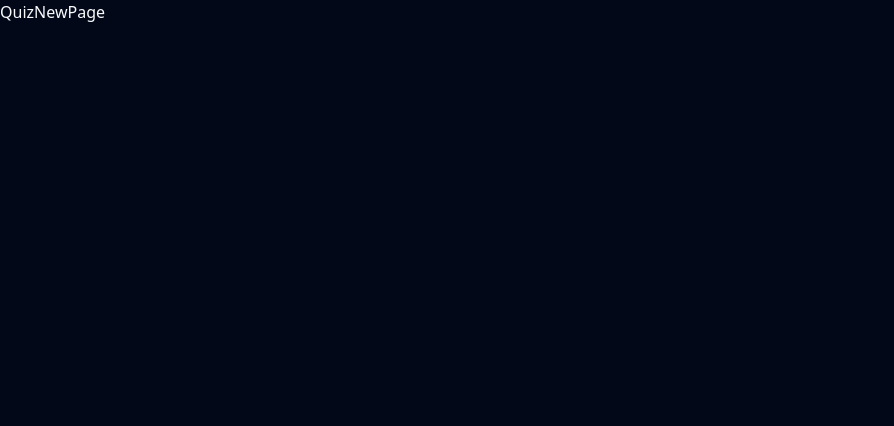
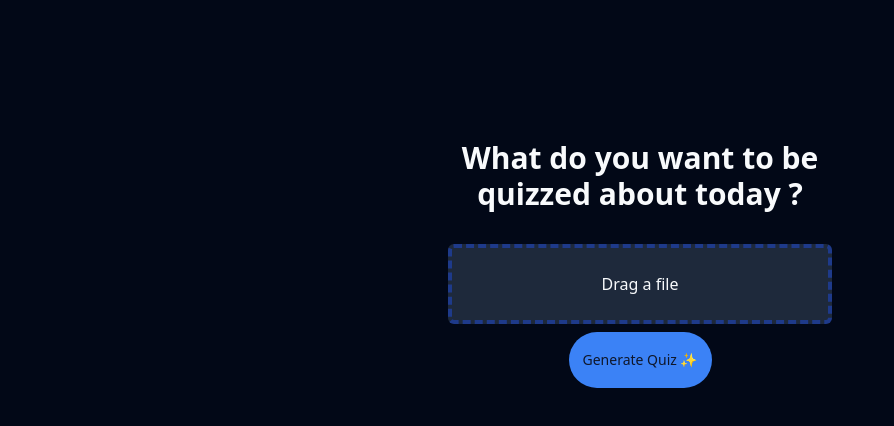
Before and after one commit to rahmatulloh19/quizz-ai, a Next.js app: page /quiz/new in a window 1280 px wide. Shown: the top 426 px of the page, without its empty margins (0-894 px from the left). Built offline with nearby package versions, Linux system fonts and the light colour scheme.

Commit message:
Upload Document component finished

```diff
--- a/src/app/quiz/new/page.tsx
+++ b/src/app/quiz/new/page.tsx
@@ -1,5 +1,14 @@
+import { UploadDoc } from "@/components/shared";
+
 const QuizNewPage = () => {
-  return <div>QuizNewPage</div>;
+  return (
+    <div className="flex flex-1 flex-col">
+      <main className="py-11 flex flex-col max-w-96 mx-auto text-center gap-4 items-center flex-1 mt-24">
+        <h2 className="text-3xl font-bold mb-4">What do you want to be quizzed about today ?</h2>
+        <UploadDoc />
+      </main>
+    </div>
+  );
 };
 
 export default QuizNewPage;
--- a/src/components/shared/QuizSubmission.tsx
+++ b/src/components/shared/QuizSubmission.tsx
@@ -1,7 +1,9 @@
+"use client";
+
 import Image from "next/image";
-import { Bar } from ".";
 import { useEffect } from "react";
 import { useReward } from "react-rewards";
+import Bar from "./Bar";
 
 type Props = {
   scorePercentage: number;
--- /dev/null
+++ b/src/components/shared/UploadDoc.tsx
@@ -0,0 +1,48 @@
+"use client";
+
+import { useState } from "react";
+import { Button } from "../ui/button";
+
+const UploadDoc = () => {
+  const [document, setDocument] = useState<Blob | undefined | null>(null);
+  const [isLoading, setIsLoading] = useState<boolean>(false);
+
+  const handleSubmit = (evt: React.FormEvent<HTMLFormElement>) => {
+    evt.preventDefault();
+    setIsLoading(true);
+    console.log(document);
+  };
+
+  return (
+    <div className="w-full">
+      <form
+        className="w-full"
+        onSubmit={handleSubmit}
+      >
+        <label
+          className="bg-secondary w-full flex h-20 rounded-md border-4 border-dashed border-blue-900 relative"
+          htmlFor="document"
+        >
+          <div className="absolute inset-0 m-auto flex justify-center items-center">
+            {document && document?.name ? document.name : "Drag a file"}
+          </div>
+          <input
+            className="relative block w-full h-full z-50 opacity-0"
+            type="file"
+            id="document"
+            onChange={(evt) => setDocument(evt.target.files?.[0])}
+          />
+        </label>
+        <Button
+          className="mt-2"
+          size="lg"
+          type="submit"
+        >
+          Generate Quiz ✨
+        </Button>
+      </form>
+    </div>
+  );
+};
+
+export default UploadDoc;
--- a/tsconfig.json
+++ b/tsconfig.json
@@ -13,6 +13,7 @@
     "isolatedModules": true,
     "jsx": "preserve",
     "incremental": true,
+    "allowImportingTsExtensions": true,
     "plugins": [
       {
         "name": "next"
```
Also changed, not shown: src/components/shared/index.ts (+4 -4 lines).
